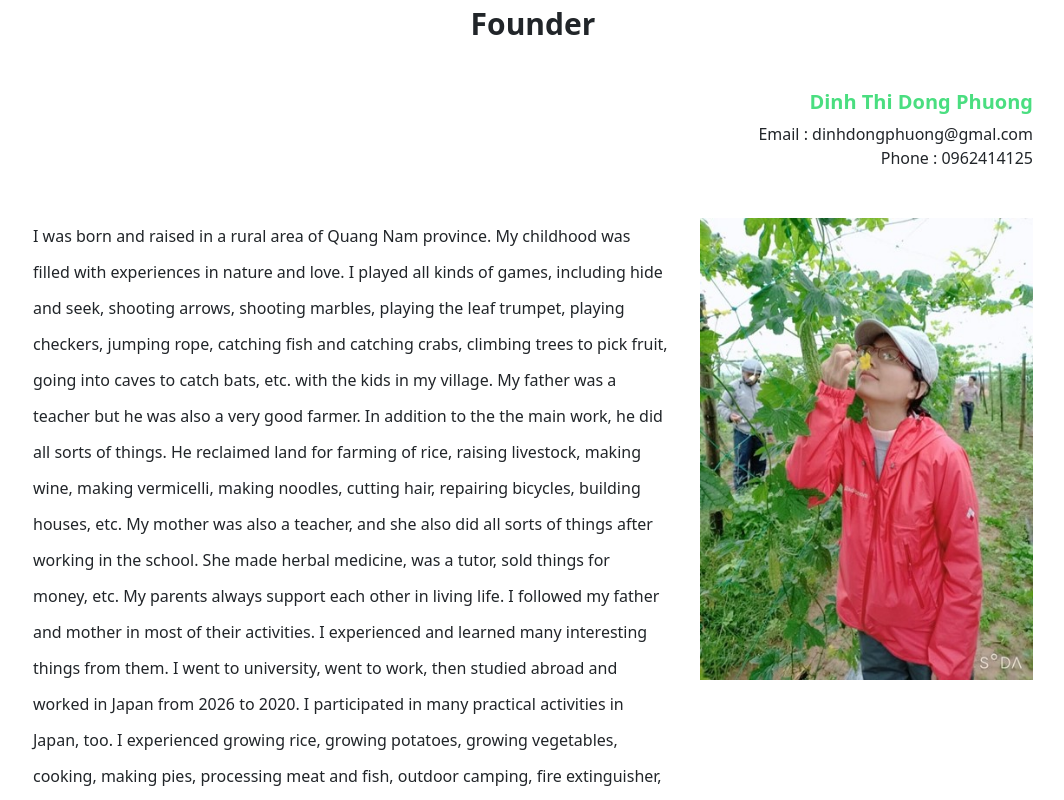
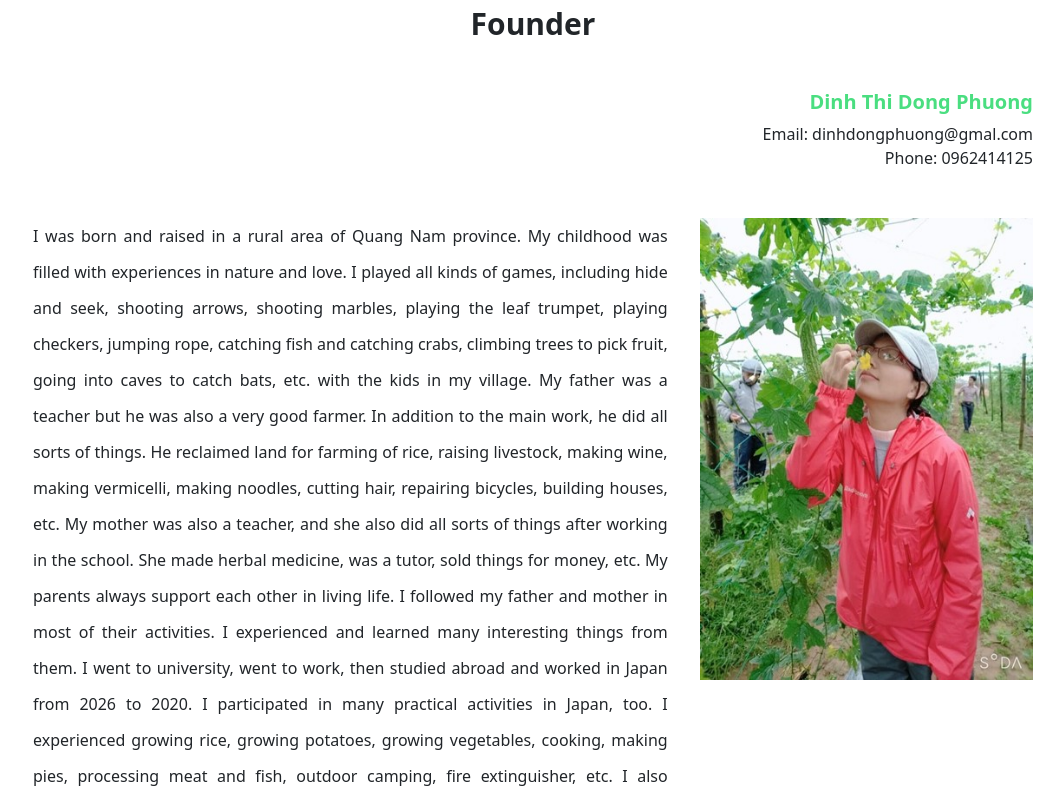
Before and after one commit to binhitdn/CharityWebG4, a Next.js app: page /contributors in a window 1280 px wide. Shown: the part 1100-1900 px from the top of the page, without its empty margins (107-1171 px from the left). Built offline with nearby package versions, Linux system fonts and the light colour scheme.

Commit message:
display reserve found Phuong

```diff
--- a/src/pages/contributors/index.js
+++ b/src/pages/contributors/index.js
@@ -57,16 +57,22 @@ const Contributor = () => {
                   Dinh Thi Dong Phuong
                 </div>
                 <div className="">
-                  Email : dinhdongphuong@gmal.com
-                  <br></br>
-                  Phone : 0962414125
-
+                  Email: dinhdongphuong@gmal.com
+                  <br />
+                  Phone: 0962414125
                 </div>
               </div>
             </div>
           </div>
-          <div className="flex flex-wrap">
-            <div className="w-full md:w-2/3 leading-9 pr-8 text-left" >
+          <div className="flex flex-wrap md:flex-row-reverse">
+            <div className="w-full md:w-1/3">
+              <img
+                src="/contribute/founderavt.jpg"
+                alt=""
+                className="w-full md:w-96"
+              />
+            </div>
+            <div className="w-full md:w-2/3 leading-9 pr-8 text-justify">
               I was born and raised in a rural area of Quang Nam province. My
               childhood was filled with experiences in nature and love. I played
               all kinds of games, including hide and seek, shooting arrows,
@@ -74,31 +80,23 @@ const Contributor = () => {
               jumping rope, catching fish and catching crabs, climbing trees to
               pick fruit, going into caves to catch bats, etc. with the kids in
               my village. My father was a teacher but he was also a very good
-              farmer. In addition to the the main work, he did all sorts of
-              things. He reclaimed land for farming of rice, raising livestock,
-              making wine, making vermicelli, making noodles, cutting hair,
-              repairing bicycles, building houses, etc. My mother was also a
-              teacher, and she also did all sorts of things after working in the
-              school. She made herbal medicine, was a tutor, sold things for
-              money, etc. My parents always support each other in living life. I
-              followed my father and mother in most of their activities. I
-              experienced and learned many interesting things from them. I went
-              to university, went to work, then studied abroad and worked in
-              Japan from 2026 to 2020. I participated in many practical
-              activities in Japan, too. I experienced growing rice, growing
-              potatoes, growing vegetables, cooking, making pies, processing
-              meat and fish, outdoor camping, fire extinguisher, etc. I also
-              experienced working as an IT project manager, a researcher in IT,
-              psychology and education, a lecturer in Ritsumeikan University., a
-              helper and supporter for Vietnamese Association group in Japan.
-
-            </div>
-            <div className="w-full md:w-1/3 ">
-              <img
-                src="/contribute/founderavt.jpg"
-                alt=""
-                className="w-full md:w-96"
-              />
+              farmer. In addition to the main work, he did all sorts of things.
+              He reclaimed land for farming of rice, raising livestock, making
+              wine, making vermicelli, making noodles, cutting hair, repairing
+              bicycles, building houses, etc. My mother was also a teacher, and
+              she also did all sorts of things after working in the school. She
+              made herbal medicine, was a tutor, sold things for money, etc. My
+              parents always support each other in living life. I followed my
+              father and mother in most of their activities. I experienced and
+              learned many interesting things from them. I went to university,
+              went to work, then studied abroad and worked in Japan from 2026 to
+              2020. I participated in many practical activities in Japan, too. I
+              experienced growing rice, growing potatoes, growing vegetables,
+              cooking, making pies, processing meat and fish, outdoor camping,
+              fire extinguisher, etc. I also experienced working as an IT
+              project manager, a researcher in IT, psychology and education, a
+              lecturer in Ritsumeikan University., a helper and supporter for
+              Vietnamese Association group in Japan.
             </div>
           </div>
           <div className="row justify-center pt-20">
@@ -110,10 +108,7 @@ const Contributor = () => {
                 <div className="font-bold text-green-400 text-xl leading-10">
                   Gérard Kucharski
                 </div>
-                <div className="">
-                  Email : Kucger07@gmail.com
-
-                </div>
+                <div className="">Email: Kucger07@gmail.com</div>
               </div>
             </div>
           </div>
@@ -125,7 +120,7 @@ const Contributor = () => {
                 className="w-full md:w-96"
               />
             </div>
-            <div className="w-full md:w-2/3 text-base leading-9">
+            <div className="w-full md:w-2/3 leading-9 text-justify">
               I have decided to join this project to experience many activities
               which I have never experienced before. Like many of us, I like
               something challenging and contributive to people and environment.
@@ -142,7 +137,7 @@ const Contributor = () => {
               whole project is planed for 5 years including many small projects
               to improve living standard and life skills for these villagers. It
               develops the existing know-how, respect for the environment,
-              collective and personal development, sharing, etc. Its a
+              collective and personal development, sharing, etc. It's a
               wonderful project that I invite you to join, to share, to give
               hope to all these people these men these women their children to
               this magnificent village.
```
